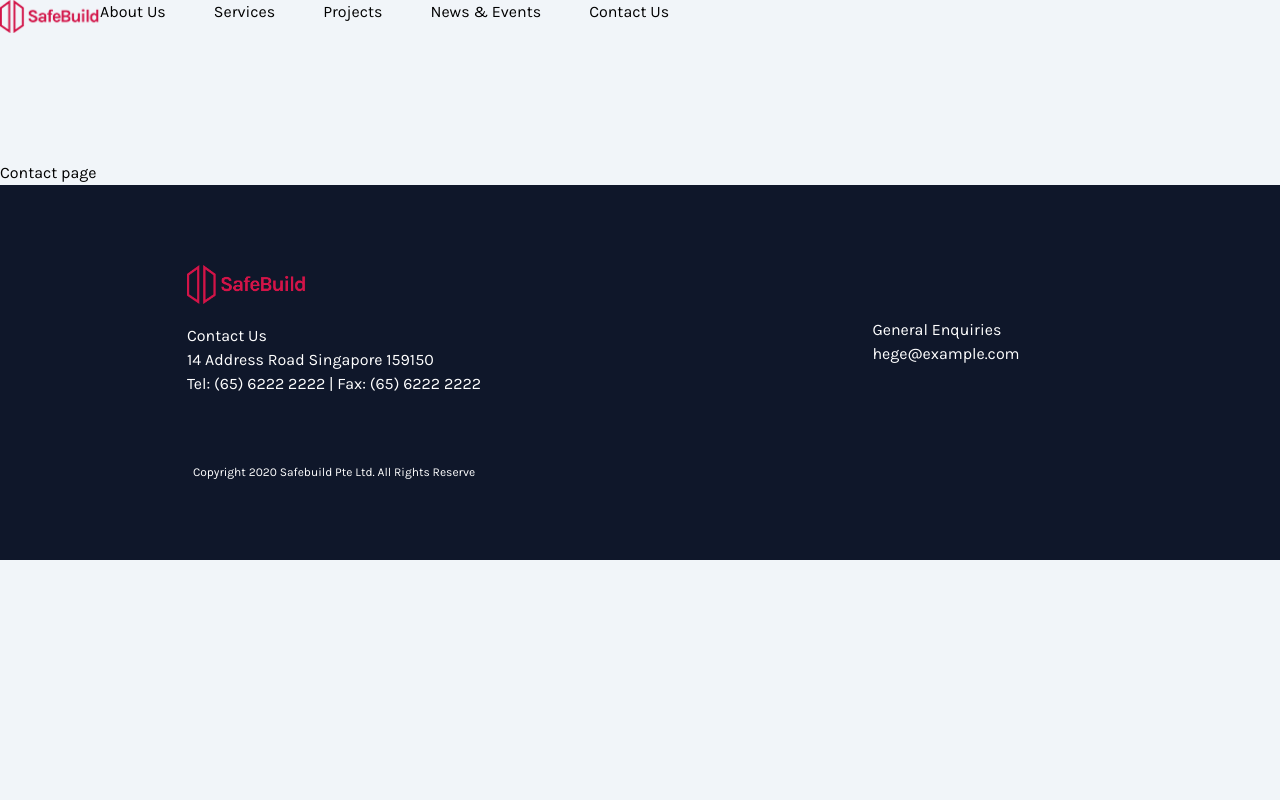
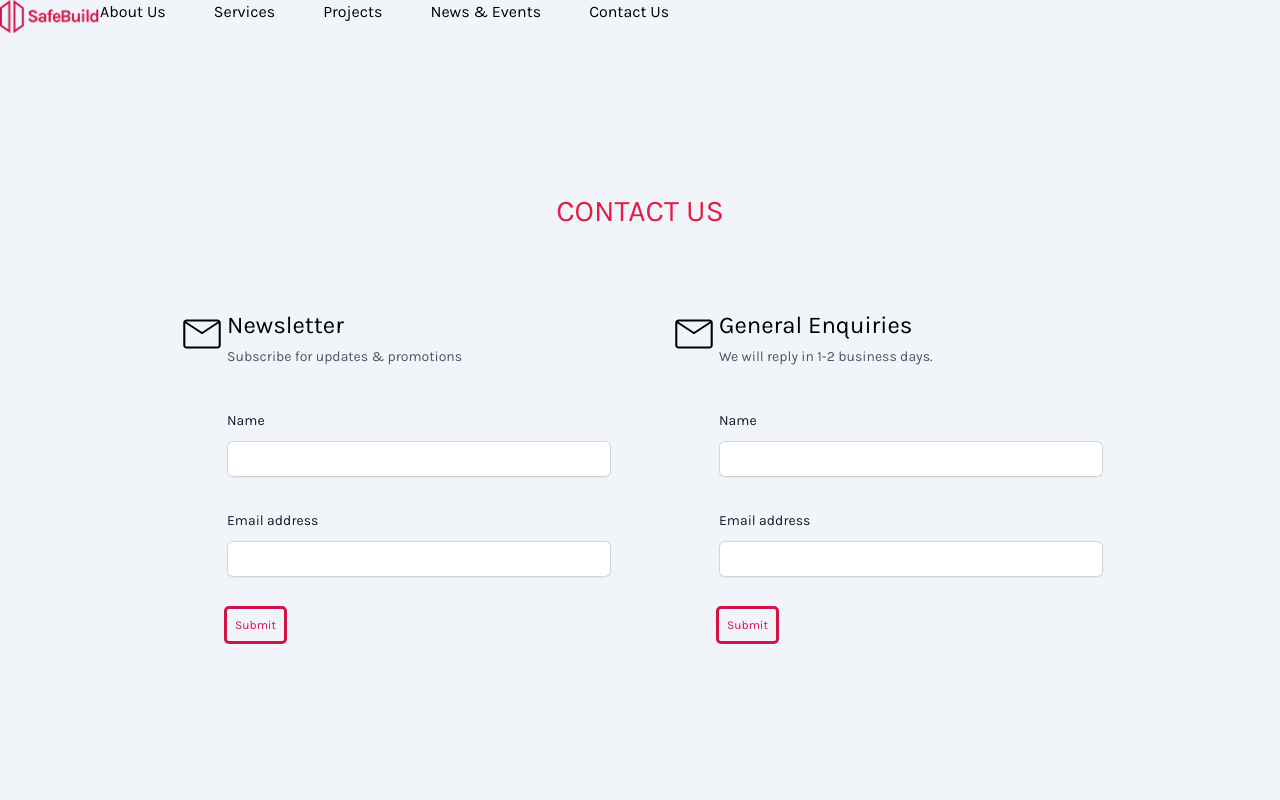
Before and after one commit to francesjgonzales/safebuild, a Next.js app: page /contact in a window 1280 px wide. Shown: the top 800 px of the page. Built offline with nearby package versions, Linux system fonts and the light colour scheme.

Commit message:
added content in contact us page

```diff
--- a/src/app/contact/page.tsx
+++ b/src/app/contact/page.tsx
@@ -1,10 +1,133 @@
 import React from "react";
+import Image from "next/image";
 
 const page = () => {
   return (
     <div>
-      <div className="articles">
-        <h1>Contact page</h1>
+      <div className="p-20 m-20">
+        <p className="header">Contact Us</p>
+        <div className="two-col flex items-start">
+          <div className="flex pt-10">
+            <div>
+              <Image
+                src="/mail-outline.svg"
+                width={50}
+                height={50}
+                alt="Mail icon"
+              />
+            </div>
+            <div className="flex-1 w-96">
+              <p className="text-2xl">Newsletter</p>
+              <p className="mt-1 text-sm leading-6 text-gray-600">
+                Subscribe for updates & promotions
+              </p>
+              <div className="mt-10 grid grid-cols-1 gap-x-6 gap-y-8 sm:grid-cols-6">
+                <div className="sm:col-span-3">
+                  <label
+                    htmlFor="first-name"
+                    className="block text-sm font-medium leading-6 text-gray-900"
+                  >
+                    Name
+                  </label>
+                  <div className="mt-2">
+                    <input
+                      type="text"
+                      name="full-name"
+                      id="full-name"
+                      autoComplete="given-name"
+                      className="block rounded-md border-0 py-1.5 w-96 text-gray-900 shadow-sm ring-1 ring-inset ring-gray-300 placeholder:text-gray-400 focus:ring-2 focus:ring-inset focus:ring-indigo-600 sm:text-sm sm:leading-6"
+                    />
+                  </div>
+                </div>
+
+                <div className="sm:col-span-4">
+                  <label
+                    htmlFor="email"
+                    className="block text-sm font-medium leading-6 text-gray-900"
+                  >
+                    Email address
+                  </label>
+                  <div className="mt-2">
+                    <input
+                      id="email"
+                      name="email"
+                      type="email"
+                      autoComplete="email"
+                      className="block rounded-md border-0 py-1.5 w-96 text-gray-900 shadow-sm ring-1 ring-inset ring-gray-300 placeholder:text-gray-400 focus:ring-2 focus:ring-inset focus:ring-indigo-600 sm:text-sm sm:leading-6"
+                    />
+                  </div>
+                </div>
+              </div>
+              <div className="mt-6 flex items-center justify-start gap-x-6">
+                <p className="text-sm pt-2">
+                  <button className="button__outline-sm text-[#D21448]">
+                    Submit
+                  </button>
+                </p>
+              </div>
+            </div>
+          </div>
+          <div className="flex pt-10">
+            <div>
+              <Image
+                src="/mail-outline.svg"
+                width={50}
+                height={50}
+                alt="Mail icon"
+              />
+            </div>
+            <div className="flex-1 w-96">
+              <p className="text-2xl">General Enquiries</p>
+              <p className="mt-1 text-sm leading-6 text-gray-600">
+                We will reply in 1-2 business days.
+              </p>
+              <div className="mt-10 grid grid-cols-1 gap-x-6 gap-y-8 sm:grid-cols-6">
+                <div className="sm:col-span-3">
+                  <label
+                    htmlFor="first-name"
+                    className="block text-sm font-medium leading-6 text-gray-900"
+                  >
+                    Name
+                  </label>
+                  <div className="mt-2">
+                    <input
+                      type="text"
+                      name="full-name"
+                      id="full-name"
+                      autoComplete="given-name"
+                      className="block rounded-md border-0 py-1.5 w-96 text-gray-900 shadow-sm ring-1 ring-inset ring-gray-300 placeholder:text-gray-400 focus:ring-2 focus:ring-inset focus:ring-indigo-600 sm:text-sm sm:leading-6"
+                    />
+                  </div>
+                </div>
+
+                <div className="sm:col-span-4">
+                  <label
+                    htmlFor="email"
+                    className="block text-sm font-medium leading-6 text-gray-900"
+                  >
+                    Email address
+                  </label>
+                  <div className="mt-2">
+                    <input
+                      id="email"
+                      name="email"
+                      type="email"
+                      autoComplete="email"
+                      className="block rounded-md border-0 py-1.5 w-96 text-gray-900 shadow-sm ring-1 ring-inset ring-gray-300 placeholder:text-gray-400 focus:ring-2 focus:ring-inset focus:ring-indigo-600 sm:text-sm sm:leading-6"
+                    />
+                  </div>
+                </div>
+              </div>
+              <div className="mt-6 flex items-center justify-start gap-x-6">
+                <p className="text-sm pt-2">
+                  <button className="button__outline-sm text-[#D21448]">
+                    Submit
+                  </button>
+                </p>
+              </div>
+            </div>
+          </div>
+        </div>
       </div>
     </div>
   );
--- a/src/app/offered-services/page.tsx
+++ b/src/app/offered-services/page.tsx
@@ -4,7 +4,7 @@ import Image from "next/image";
 const page = () => {
   return (
     <div>
-      <section className="one-col">
+      <section className="one-col p-40 m-40">
         <p className="header">Our Services</p>
         <p className="header__paragraph">
           SafeBuild has been rated by the Construction Authority as a Grade A1
--- a/src/components/Location.tsx
+++ b/src/components/Location.tsx
@@ -4,7 +4,6 @@ import Image from "next/image";
 export const Location = () => {
   return (
     <div>
-      {" "}
       <section className="one-col bg-[rgb(204,204,204)]">
         <div className="two-col flex items-start">
           <div className="flex">
--- a/src/components/Slider.tsx
+++ b/src/components/Slider.tsx
@@ -1,6 +1,11 @@
+"use client";
 import React from "react";
+import Link from "next/link";
+import { useState } from "react";
 
 export const Slider = () => {
+  const [navbar, setNavbar] = useState(false);
+
   return (
     <div className="slider bg-top bg-cover bg-[url('/assets/hero-img.jpg')]">
       <p className="text-3xl pt-5">
@@ -9,7 +14,9 @@ export const Slider = () => {
       </p>
       <p className="text-sm pb-6">
         <button className="button__outline hover:bg-white hover:text-[#D21448]">
-          Learn More
+          <Link href="/about/" onClick={() => setNavbar(!navbar)}>
+            Learn More
+          </Link>
         </button>
       </p>
     </div>
```
